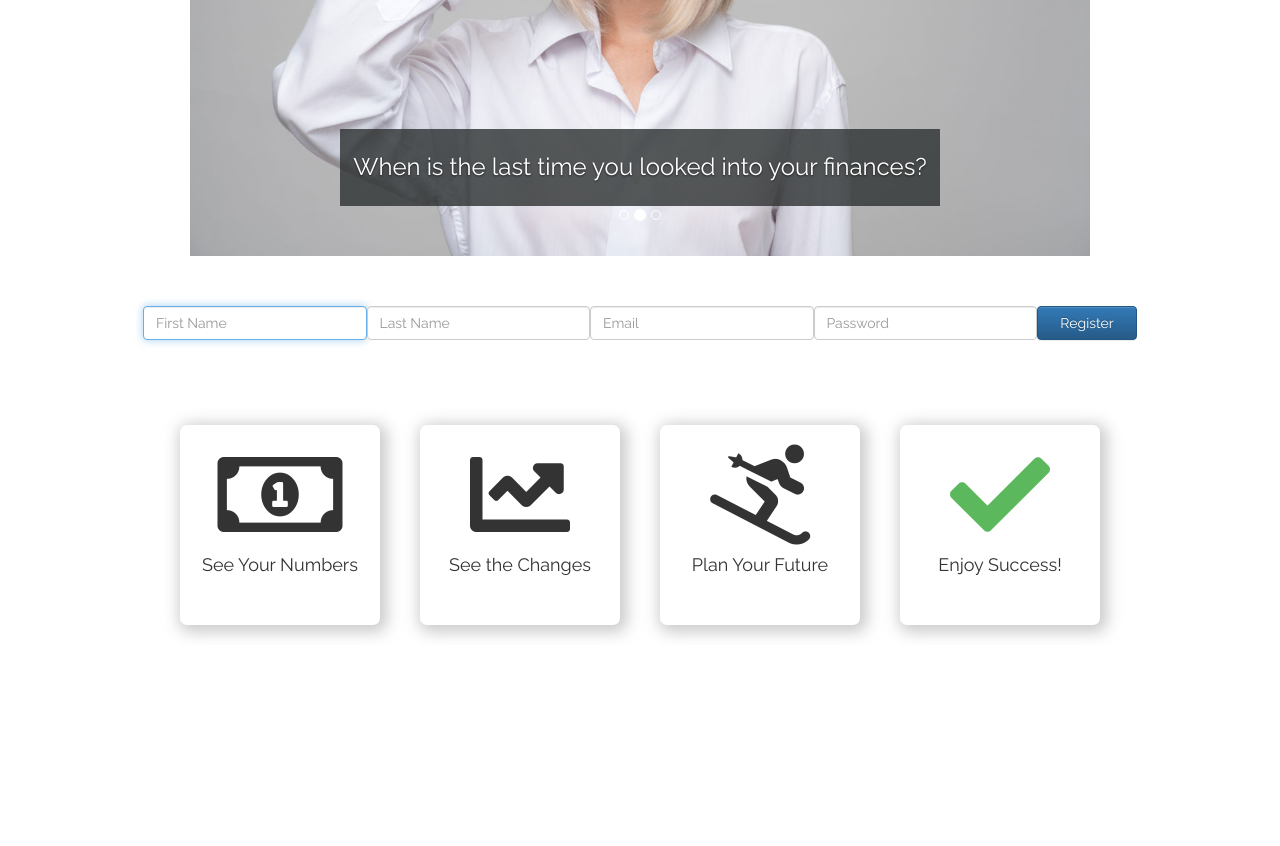
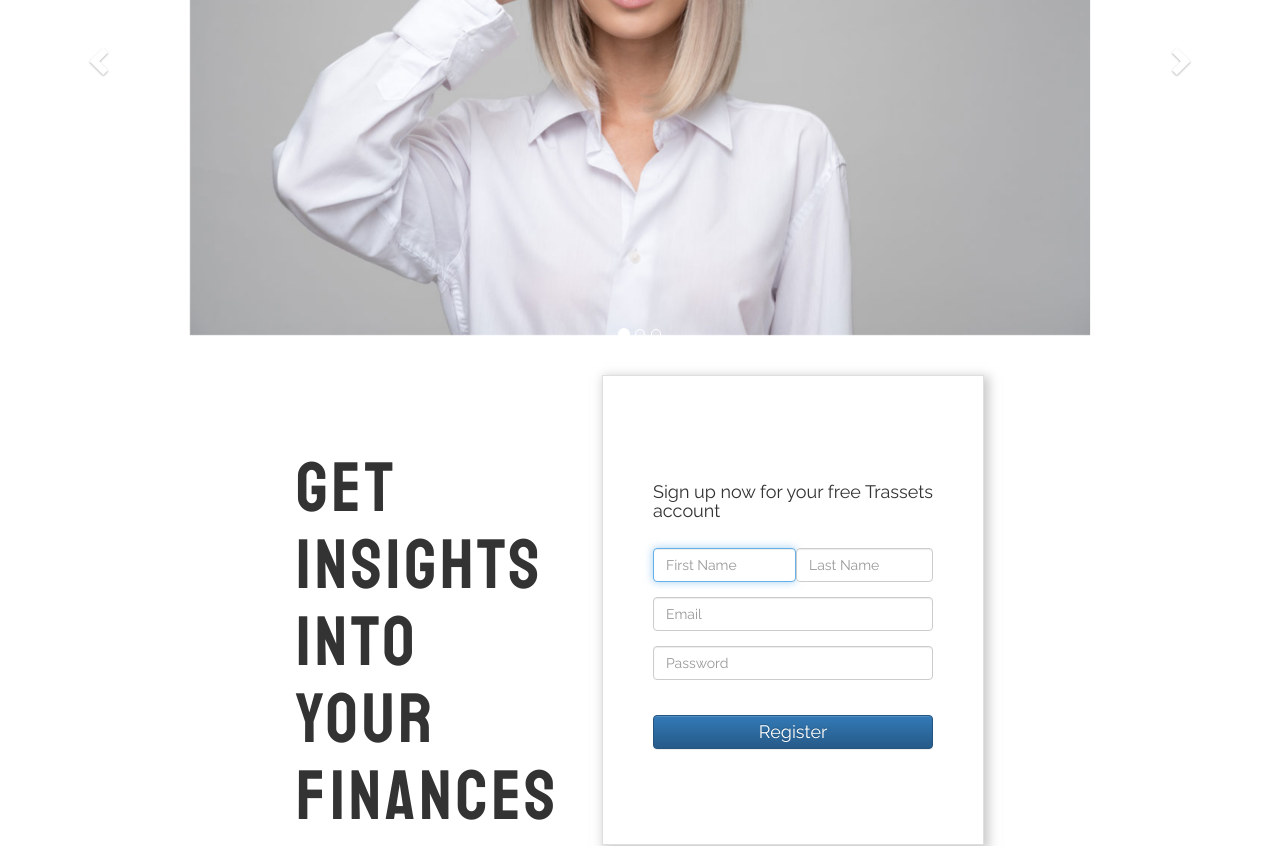
Before and after one commit to team-awesome99999/personal-finance, a React (Create React App) app: page /#/ in a window 1280 px wide. Shown: the part 420-1266 px from the top of the page. Before the commit the page ends 1065 px from the top, so only its background shows below. Built offline with nearby package versions, Linux system fonts and the light colour scheme; no server answers.

Commit message:
remodeled the landing page

```diff
--- a/public/index.html
+++ b/public/index.html
@@ -11,7 +11,7 @@
 
     <!-- Optional theme -->
     <link rel="stylesheet" href="https://maxcdn.bootstrapcdn.com/bootstrap/3.3.7/css/bootstrap-theme.min.css" integrity="sha384-rHyoN1iRsVXV4nD0JutlnGaslCJuC7uwjduW9SVrLvRYooPp2bWYgmgJQIXwl/Sp" crossorigin="anonymous">
-
+    <link href="https://fonts.googleapis.com/css?family=Staatliches" rel="stylesheet">
     <link rel="shortcut icon" href="%PUBLIC_URL%/favicon.ico" />
     <meta
       name="viewport"
--- a/src/Pages/AccountList/AccountList.js
+++ b/src/Pages/AccountList/AccountList.js
@@ -19,7 +19,6 @@ export default class AccountList extends Component {
     })
   }
 
-  //BUG - needs to be rewritten to check if there needs to be an update with an if statement or something - is rerendering constantly
   componentDidUpdate() {
     axios.get(`/accounts`)
       .then(res => {
@@ -29,7 +28,6 @@ export default class AccountList extends Component {
         })
     })
   }
-  // -------------------------------------------------------
 
   render() {
     let accounts = this.state.accounts.map((account, index) => {
--- a/src/Pages/Landing Page/Icons.js
+++ b/src/Pages/Landing Page/Icons.js
@@ -5,11 +5,11 @@ function Icons() {
     <div className='icon-box'>
       <div className='icon-square'>
         <i className="icons far fa-money-bill-alt"></i>
-        <h4>See Your Numbers</h4>
+        <h4>See your assets</h4>
       </div>
       <div className='icon-square'>
         <i className="icons fas fa-chart-line"></i>
-        <h4>See the Changes</h4>
+        <h4>Set spending and saving goals</h4>
       </div>
       <div className='icon-square'>
         <i className="icons fas fa-skiing"></i>
--- a/src/Pages/Landing Page/Landing.js
+++ b/src/Pages/Landing Page/Landing.js
@@ -2,8 +2,8 @@ import React, { Component } from 'react';
 import './LandingPage.css';
 import Header from '../Header';
 import Signup from '../Landing Page/Signup';
-import Icons from '../Landing Page/Icons';
 import LandingCarousel from '../Landing Page/LandingCarousel';
+import Icons from './Icons';
 
 class Landing extends Component {
 
@@ -11,9 +11,15 @@ class Landing extends Component {
     return (
       <div className='landing-main'>
         <Header/>
+        <div><h1 className='trassets'>Trassets</h1></div>
         <LandingCarousel/>
-        <Signup/>
-        <Icons/>
+        <div className='landing-prompts'>
+          <div>
+            <h1 className='prompt'>Get insights into your finances</h1>
+          </div>
+          <Signup/>
+        </div>
+        <Icons />
       </div>
     );
   }
--- a/src/Pages/Landing Page/LandingCarousel.js
+++ b/src/Pages/Landing Page/LandingCarousel.js
@@ -10,27 +10,12 @@ function LandingCarousel() {
       <Carousel>
         <Carousel.Item>
           <img className='landing-carousel' width={900} height={500} alt="900x500" src={goldeye} />
-          <Carousel.Caption>
-            <div className='text-box'>
-              <h3>When is the last time you looked into your finances?</h3>
-            </div>
-          </Carousel.Caption>
         </Carousel.Item>
         <Carousel.Item>
           <img className='landing-carousel' width={900} height={500} alt="900x500" src={finance} />
-          <Carousel.Caption>
-            <div className='text-box'>
-              <h3>Do you have a financial plan?</h3>
-            </div>
-          </Carousel.Caption>
         </Carousel.Item>
         <Carousel.Item>
           <img className='landing-carousel' width={900} height={500} alt="900x500" src={money} />
-          <Carousel.Caption>
-            <div className='text-box'>
-              <h3>Do you have the money to do the things you enjoy?</h3>
-            </div>
-          </Carousel.Caption>
         </Carousel.Item>
       </Carousel>
     </div>
--- a/src/Pages/Landing Page/LandingPage.css
+++ b/src/Pages/Landing Page/LandingPage.css
@@ -12,9 +12,18 @@
   height: 100vh;
   font-family: 'Raleway', sans-serif;
 }
+
+.trassets {
+  width: 230px;
+  padding: 20px;
+  letter-spacing: 7px;
+  margin: 0 auto;
+}
+
 /* //Landing Carousel Page */
 .landing-carousel {
   margin: 0 auto;
+  margin-bottom: 40px;
 }
 
 .text-box {
@@ -28,19 +37,38 @@
 /* signup page */
 .signup-box {
   display: flex;
+  flex-direction: column;
   justify-content: center;
-  width: 100%;
-  padding: 50px 0 50px 0;
+  padding: 50px 50px 50px 50px;
+  border: 1px solid rgb(224, 222, 222);
+  box-shadow: 3px 3px 10px 2px rgba(175, 174, 174, 0.65);
 }
 
+.username {
+  display: flex;
+}
+
+.signup-prompt {
+  margin-bottom: 27px;
+}
+
+.prompt {
+  font-size: 70px;
+  letter-spacing: 4px;
+  font-family: 'Staatliches', cursive;
+  width: 80%;
+  padding-top: 55px;
+}
 /* Icons page */
 .icon-box {
   display: flex;
   justify-content: center;
+  background-color: rgb(53, 53, 53);
+  padding: 80px;
+  margin-top: 60px;
 }
 
 .icons {
-  /* margin: 0 70px 0 70px; */
   font-size: 100px;
 }
 
@@ -59,17 +87,26 @@
   background-color: white;
   border-radius: 7px;
   padding: 20px;
-  box-shadow: 3px 3px 15px 4px rgba(175, 174, 174, 0.65);
   margin: 20px;
 }
 
 .register-btn {
-  width: 100px;
+  margin-top: 20px;
+  width: 280px;
   height: 34px;
+  font-size: 18px;
+  padding: 2px;
 }
 
 .signup-form {
   display: flex;
+}
+
+.landing-prompts {
+  display: flex;
+  margin: 0 auto;
+  width: 60%;
+  padding: 0 40px 0 40px;
 }
 
 .btn2{
@@ -82,3 +119,7 @@
 .btn2:hover{
   background: none;
 }
+
+.input-spacing {
+  margin-right: 20px;
+}
--- a/src/Pages/Landing Page/Login.js
+++ b/src/Pages/Landing Page/Login.js
@@ -18,13 +18,11 @@ class Login extends Component {
     const { email, password } = this.state;
     try {
       let res = await axios.post('/auth/login', { email, password })
-      console.log(res.data.id)
       this.setState({
         email: '',
         password: ''
       })
       this.props.getCurrentUser({ userid: res.data.id })
-      //ONCE HOME PAGE IS BUILT, THE LOGIN CAN PUSH USER THERE WITH COMMENT BELOW
       this.props.history.push('/home');
     } catch(error) {
       if(error.response.data.message === 'Email not found') {
--- a/src/Pages/Landing Page/Signup.js
+++ b/src/Pages/Landing Page/Signup.js
@@ -52,15 +52,18 @@ class Signup extends Component {
     return (
       //validation not currently working, TO DO
       <div className='signup-box'>
+        <h4 className='signup-prompt'>Sign up now for your free Trassets account</h4>
+        <div className='username'>
           <FormGroup validationState={this.state.validateFirst}>
             <FormControl
+              className='input-spacing'
               autoFocus
               onChange={ (e) => this.setState({ firstname: e.target.value, fieldsRequired: false, validateFirst: null}) }
               value={this.state.firstname}
               placeholder="First Name"
               />
               <FormControl.Feedback/>
-        </FormGroup>{' '}
+          </FormGroup>{'   '}
           <FormGroup validationState={this.state.validateLast}>
             <FormControl
               onChange={ (e) => this.setState({ lastname: e.target.value, fieldsRequired: false, validateLast: null}) }
@@ -69,6 +72,7 @@ class Signup extends Component {
               />
               <FormControl.Feedback/>
           </FormGroup>{' '}
+        </div>
         <FormGroup validationState={this.state.validateEmail}>
           <FormControl
             value={ this.state.email }
--- a/src/Pages/NewUserHeader.js
+++ b/src/Pages/NewUserHeader.js
@@ -4,7 +4,7 @@ import { connect } from 'react-redux';
 import axios from 'axios';
 import { withRouter } from 'react-router-dom';
 import { getCurrentUser } from '../dux/reducer';
-import logo from './../ProjectLogo.png'
+import logo from '../ProjectLogo.png'
 
 class Header extends Component {
 
@@ -41,8 +41,7 @@ class Header extends Component {
             <Navbar.Brand
               onClick={ () => this.props.history.push('/home') }
               className='site-name'>
-              <img alt='logo' className={logo}></img>
-              Trassets
+              <img alt='logo' src={logo}></img>
             </Navbar.Brand>
           </Navbar.Header>
           <Nav pullRight>
```
Lines whose indentation alone changed are shown as unchanged.
